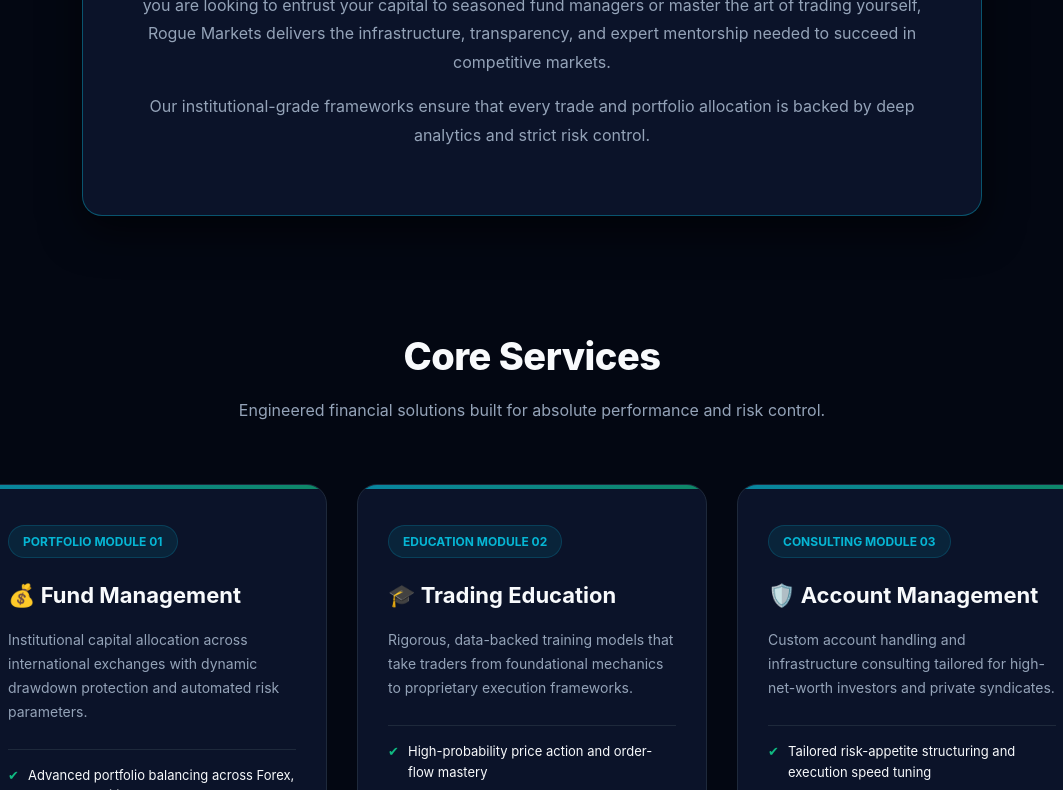
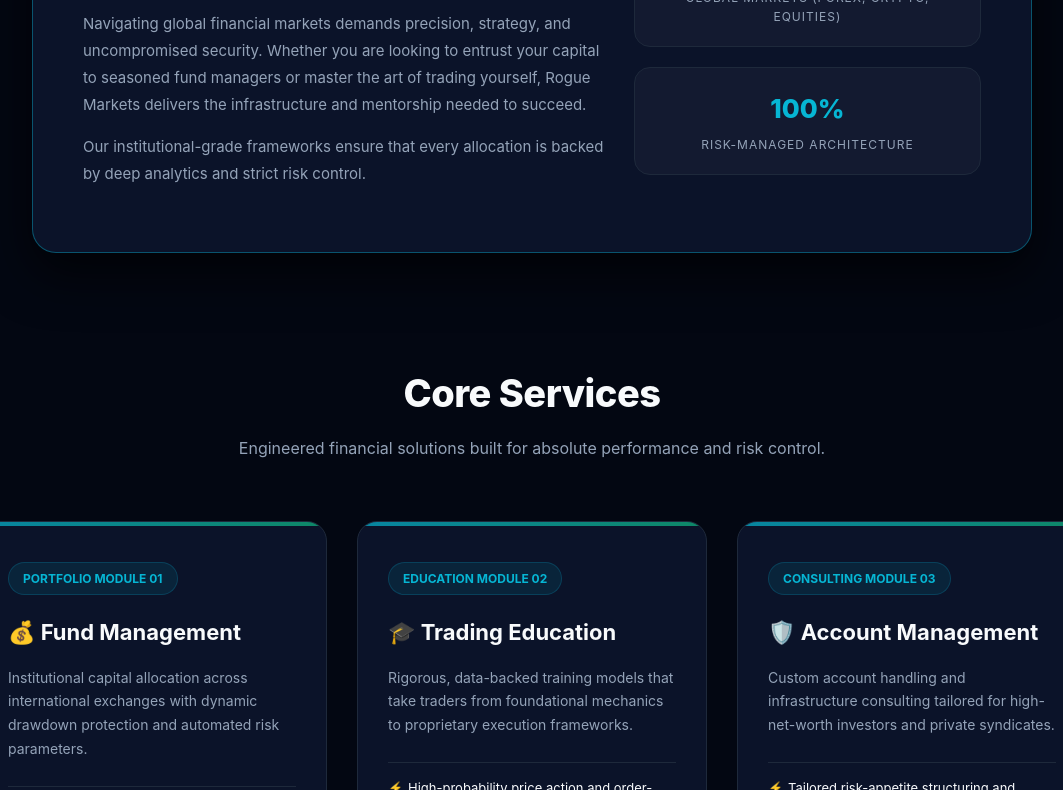
Before and after one commit to mahmoodoffice9-code/rogue-market, a plain HTML site: page index.html in a window 1280 px wide. Shown: the part 792-1582 px from the top of the page, without its empty margins (108-1171 px from the left). Drawn offline with Linux system fonts and the light colour scheme.

Commit message:
Update index.html

```diff
--- a/index.html
+++ b/index.html
@@ -12,6 +12,7 @@
       --accent-cyan: #06b6d4;
       --accent-blue: #38bdf8;
       --accent-green: #10b981;
+      --accent-purple: #8b5cf6;
       --text-main: #f8fafc;
       --text-muted: #94a3b8;
       --border-color: #1e293b;
@@ -80,29 +81,54 @@
     .section-title { text-align: center; font-size: 38px; font-weight: 800; margin-bottom: 12px; color: var(--text-main); letter-spacing: -0.5px; }
     .section-desc { text-align: center; color: var(--text-muted); margin-bottom: 60px; font-size: 16px; }
 
-    /* Overview Section (Empowering Your Financial Future) */
-    .overview {
-      max-width: 900px;
+    /* Empowering Section - Modern Tech Grid Style */
+    .empower-wrapper {
+      max-width: 1000px;
       margin: 0 auto;
-      text-align: center;
+      display: grid;
+      grid-template-columns: 1.2fr 0.8fr;
+      gap: 30px;
+      align-items: center;
       background: var(--bg-card);
+      border: 1px solid var(--border-glow);
+      border-radius: 24px;
       padding: 50px;
-      border-radius: 20px;
-      border: 1px solid var(--border-glow);
-      box-shadow: 0 15px 40px rgba(0,0,0,0.6);
+      box-shadow: 0 20px 50px rgba(0,0,0,0.7);
       position: relative;
       overflow: hidden;
     }
-    .overview::before {
+    .empower-wrapper::before {
       content: '';
       position: absolute;
       top: 0; left: 0; width: 100%; height: 4px;
-      background: linear-gradient(90deg, var(--accent-cyan), var(--accent-blue));
+      background: linear-gradient(90deg, var(--accent-cyan), var(--accent-purple));
     }
-    .overview h2 { color: var(--accent-cyan); font-size: 30px; margin-bottom: 20px; font-weight: 700; }
-    .overview p { color: var(--text-muted); font-size: 16px; margin-bottom: 15px; line-height: 1.8; }
+    .empower-content h2 { font-size: 30px; font-weight: 800; color: var(--text-main); margin-bottom: 20px; }
+    .empower-content h2 span { background: linear-gradient(135deg, var(--accent-cyan), var(--accent-blue)); -webkit-background-clip: text; -webkit-text-fill-color: transparent; }
+    .empower-content p { color: var(--text-muted); font-size: 15px; line-height: 1.8; margin-bottom: 15px; }
 
-    /* Services Grid Design (Attractive Cards) */
+    .empower-stats {
+      display: flex;
+      flex-direction: column;
+      gap: 20px;
+    }
+    .stat-box {
+      background: rgba(255, 255, 255, 0.03);
+      border: 1px solid var(--border-color);
+      padding: 20px;
+      border-radius: 16px;
+      text-align: center;
+      transition: 0.3s;
+    }
+    .stat-box:hover {
+      border-color: var(--accent-cyan);
+      background: rgba(6, 182, 212, 0.04);
+      transform: translateY(-2px);
+    }
+    .stat-num { font-size: 26px; font-weight: 800; color: var(--accent-cyan); margin-bottom: 5px; }
+    .stat-label { font-size: 12px; color: var(--text-muted); text-transform: uppercase; letter-spacing: 1px; }
+
+    /* Services Grid Design */
     .services-grid {
       display: grid;
       grid-template-columns: repeat(auto-fit, minmax(340px, 1fr));
@@ -145,7 +171,7 @@
     .service-card p { color: var(--text-muted); margin-bottom: 25px; font-size: 14px; line-height: 1.7; }
     .service-card ul { list-style-type: none; border-top: 1px solid var(--border-color); padding-top: 15px; }
     .service-card li { margin-bottom: 10px; color: var(--text-main); font-size: 13px; position: relative; padding-left: 20px; }
-    .service-card li::before { content: "✔"; color: var(--accent-green); position: absolute; left: 0; font-size: 13px; }
+    .service-card li::before { content: "⚡"; color: var(--accent-cyan); position: absolute; left: 0; font-size: 12px; }
 
     /* Team Grid */
     .grid { display: grid; grid-template-columns: repeat(auto-fit, minmax(320px, 1fr)); gap: 30px; }
@@ -167,10 +193,7 @@
     .card p { color: var(--text-muted); font-size: 14px; line-height: 1.7; }
 
     /* Contact Section Styling */
-    .contact-wrapper {
-      max-width: 850px;
-      margin: 0 auto;
-    }
+    .contact-wrapper { max-width: 850px; margin: 0 auto; }
     .contact-card {
       background: linear-gradient(145deg, var(--bg-card), #070e20);
       padding: 55px;
@@ -209,6 +232,12 @@
 
     /* Footer */
     footer { text-align: center; padding: 35px; background: var(--bg-deep); color: var(--text-muted); margin-top: 100px; border-top: 1px solid var(--border-color); font-size: 14px; }
+
+    /* Responsive adjustment */
+    @media (max-width: 768px) {
+      .empower-wrapper { grid-template-columns: 1fr; padding: 30px; }
+      header { padding: 15px 20px; }
+    }
   </style>
 </head>
 <body>
@@ -231,16 +260,28 @@
     <a href="#contact" class="btn">Initialize Contact</a>
   </section>
 
-  <!-- Overview Section -->
+  <!-- Empowering Your Financial Future Section (Modern Tech Grid) -->
   <div class="container">
-    <div class="overview">
-      <h2>Empowering Your Financial Future 💼</h2>
-      <p>Navigating global financial markets demands precision, strategy, and uncompromised security. Whether you are looking to entrust your capital to seasoned fund managers or master the art of trading yourself, Rogue Markets delivers the infrastructure, transparency, and expert mentorship needed to succeed in competitive markets.</p>
-      <p>Our institutional-grade frameworks ensure that every trade and portfolio allocation is backed by deep analytics and strict risk control.</p>
+    <div class="empower-wrapper">
+      <div class="empower-content">
+        <h2>Empowering Your <span>Financial Future</span> 💼</h2>
+        <p>Navigating global financial markets demands precision, strategy, and uncompromised security. Whether you are looking to entrust your capital to seasoned fund managers or master the art of trading yourself, Rogue Markets delivers the infrastructure and mentorship needed to succeed.</p>
+        <p>Our institutional-grade frameworks ensure that every allocation is backed by deep analytics and strict risk control.</p>
+      </div>
+      <div class="empower-stats">
+        <div class="stat-box">
+          <div class="stat-num">3+</div>
+          <div class="stat-label">Global Markets (Forex, Crypto, Equities)</div>
+        </div>
+        <div class="stat-box">
+          <div class="stat-num">100%</div>
+          <div class="stat-label">Risk-Managed Architecture</div>
+        </div>
+      </div>
     </div>
   </div>
 
-  <!-- Services Section (Attractive Grid Boxes) -->
+  <!-- Services Section -->
   <div id="services" class="container">
     <h2 class="section-title">Core Services</h2>
     <p class="section-desc">Engineered financial solutions built for absolute performance and risk control.</p>
```
